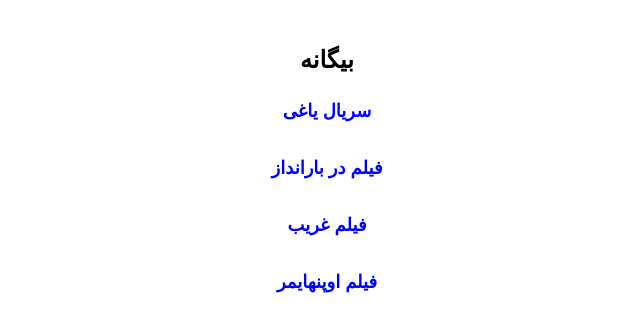
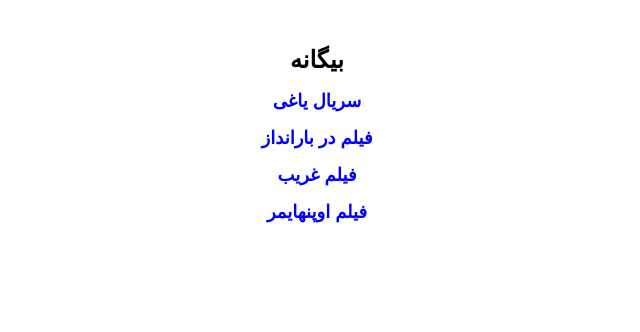
Before and after one commit to darkblog/darkblog.github.io, a Jekyll site: the page built from index.html, in a window 1280 px wide. Shown: the top 332 px of the page, without its empty margins (425-1065 px from the left). Built offline with Jekyll 4.4.1, drawn with Linux system fonts in a browser that asks for light colours.

Commit message:
Update index.html

```diff
--- a/_layouts/index.html
+++ b/_layouts/index.html
@@ -10,7 +10,7 @@
 <title>بیگانه</title>
 <meta name="description" content="بیگانه">
 <link rel="canonical" href="https://biganeh.com/">
-<style amp-custom>body{font-family:sans-serif;margin:auto;padding:30px;text-align:center}h1{font-size:x-large}h2{font-size:large;padding:10px}a{color:blue;text-decoration:none;padding:10px}</style>
+<style amp-custom>body{font-family:sans-serif;margin:auto;padding:30px;text-align:center}h1{font-size:x-large}h2{font-size:large}a{color:blue;text-decoration:none;padding:10px}</style>
 </head>
 <body>
 <header>
```
